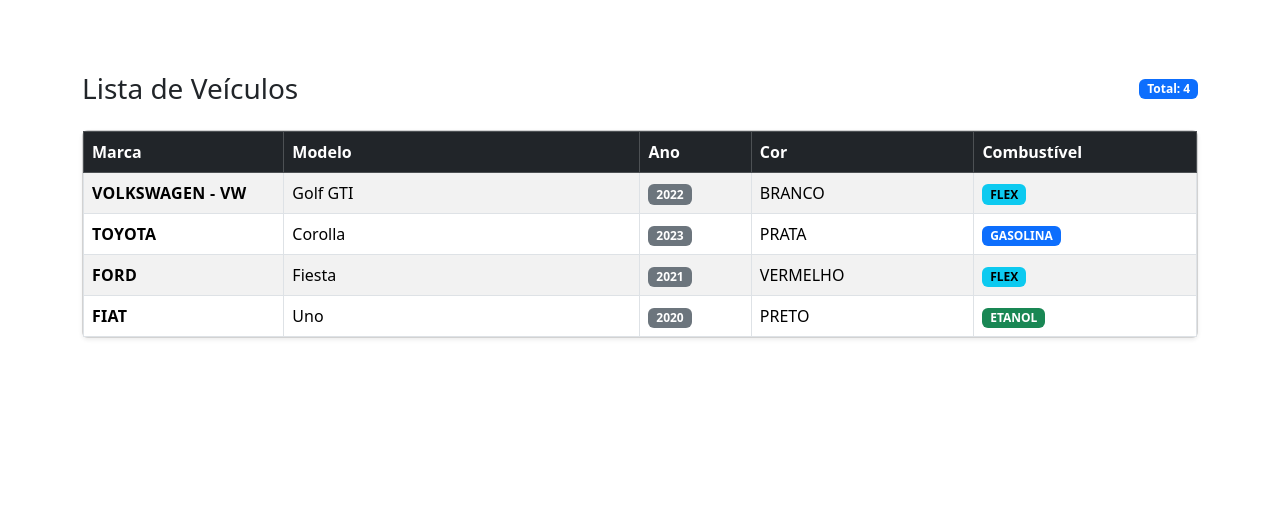
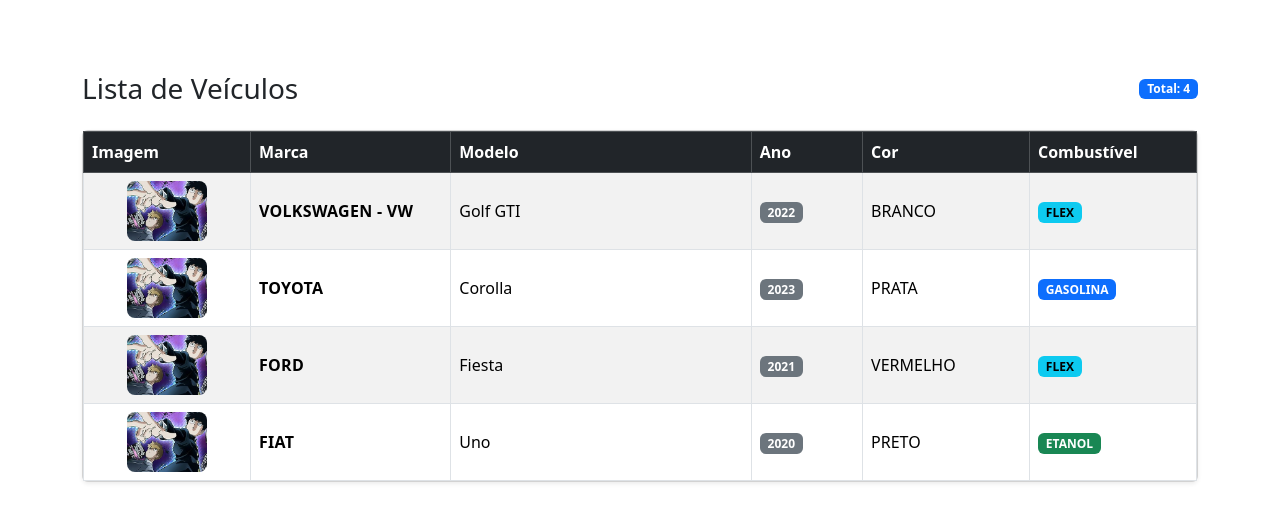
Before and after one commit to MarcosFrMelo/web_mobile, a Django app: page /veiculo/ in a window 1280 px wide. Shown: the part 72-594 px from the top of the page. Run offline with Django 5.2, Linux system fonts and the light colour scheme; a user stored in the database is signed in; data comes from the database, SQL or seed files in the repository; both versions use the stored data as it was after the commit; some libraries are stand-ins or nearby versions.

Commit message:
Implement user authentication with login and logout functionality; update vehicle listing template with image display

```diff
--- a/sistema/sistema/settings.py
+++ b/sistema/sistema/settings.py
@@ -125,3 +125,5 @@
 # https://docs.djangoproject.com/en/5.2/ref/settings/#default-auto-field
 
 DEFAULT_AUTO_FIELD = 'django.db.models.BigAutoField'
+
+LOGIN_URL = '/'
--- a/sistema/sistema/urls.py
+++ b/sistema/sistema/urls.py
@@ -17,8 +17,10 @@
 from django.contrib import admin
 from django.urls import path, include
 from sistema.views import Login
+from sistema.views import Logout
 urlpatterns = [
     path('admin/', admin.site.urls),
     path('', Login.as_view(), name='login'),
     path('veiculo/', include('veiculo.urls'), name='veiculo'),
+    path('logout/', Logout.as_view(), name='logout'),
 ]
--- a/sistema/templates/veiculo/listar.html
+++ b/sistema/templates/veiculo/listar.html
@@ -10,6 +10,12 @@
   .table-vehicles tbody tr:hover { background-color: #f8f9fa; }
   .table-vehicles th, .table-vehicles td { vertical-align: middle; }
   .marca { font-weight: 600; letter-spacing: .3px; text-transform: uppercase; }
+  .vehicle-image {
+    width: 80px;
+    height: 60px;
+    object-fit: cover;
+    border-radius: 8px;
+  }
 </style>
 {% endblock %}
 
@@ -27,16 +33,20 @@
           <table class="table table-hover table-striped table-bordered m-0 table-vehicles">
             <thead class="table-dark">
               <tr>
+                <th style="width: 15%">Imagem</th>
                 <th style="width: 18%">Marca</th>
-                <th style="width: 32%">Modelo</th>
+                <th style="width: 27%">Modelo</th>
                 <th style="width: 10%">Ano</th>
-                <th style="width: 20%">Cor</th>
-                <th style="width: 20%">Combustível</th>
+                <th style="width: 15%">Cor</th>
+                <th style="width: 15%">Combustível</th>
               </tr>
             </thead>
             <tbody>
               {% for v in lista_veiculos %}
                 <tr>
+                  <td class="text-center">
+                    <img src="{% static 'img/OIP.jpg' %}" alt="Foto do {{ v.modelo }}" class="vehicle-image">
+                  </td>
                   <td><span class="marca">{{ v.get_marca_display }}</span></td>
                   <td>{{ v.modelo }}</td>
                   <td><span class="badge text-bg-secondary">{{ v.ano }}</span></td>
--- a/sistema/veiculo/views.py
+++ b/sistema/veiculo/views.py
@@ -2,8 +2,9 @@
 
 from django.views.generic import ListView
 from veiculo.models import Veiculo
+from django.contrib.auth.mixins import LoginRequiredMixin
 
-class ListarVeiculos(ListView):
+class ListarVeiculos(LoginRequiredMixin, ListView):
     """
     View para listar veiculos cadastrados.
     """
```
Also changed, not shown: sistema/sistema/views.py (+11 -0 lines), sistema/db.sqlite3.
